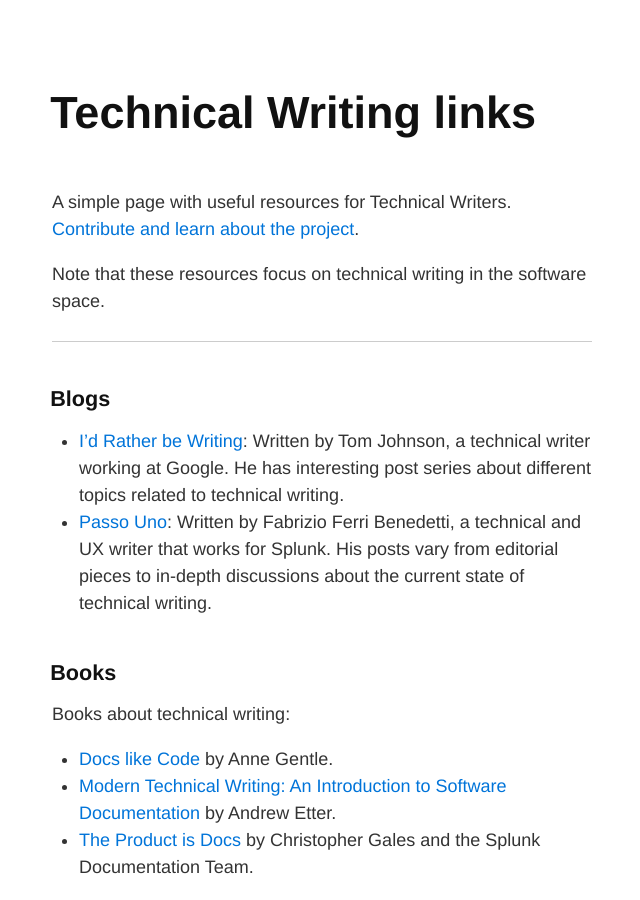
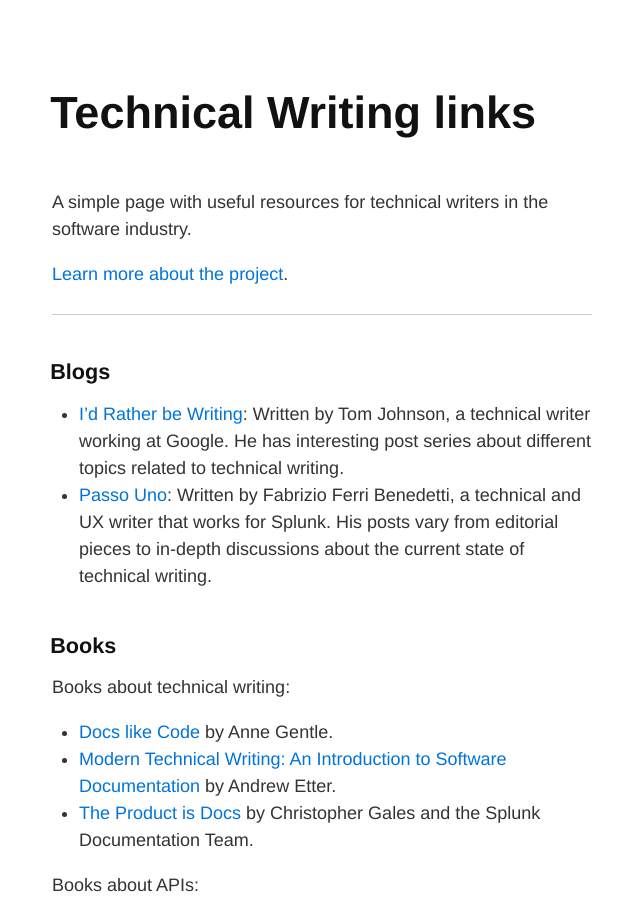
Before and after one commit to zapata131/TW-links, a Jekyll site: the page built from twlinks/index.md, in a window 1280 px wide and 900 px high. Shown: the whole window, without its empty margins (318-958 px from the left). Built offline with Jekyll 4.4.1, drawn with Linux system fonts in a browser that asks for light colours.

```diff
--- a/twlinks/index.md
+++ b/twlinks/index.md
@@ -4,10 +4,10 @@ layout: default
 
 # Technical Writing links
 
-A simple page with useful resources for Technical Writers. [Contribute and learn
-about the project](/about).
+A simple page with useful resources for technical writers in the software
+industry.
 
-Note that these resources focus on technical writing in the software space.
+[Learn more about the project](/about).
 
 ---
 
```
Also changed, not shown: twlinks/favicon-16x16.png (added), twlinks/favicon-32x32.png (added), twlinks/favicon.ico (added), 1 other file.
